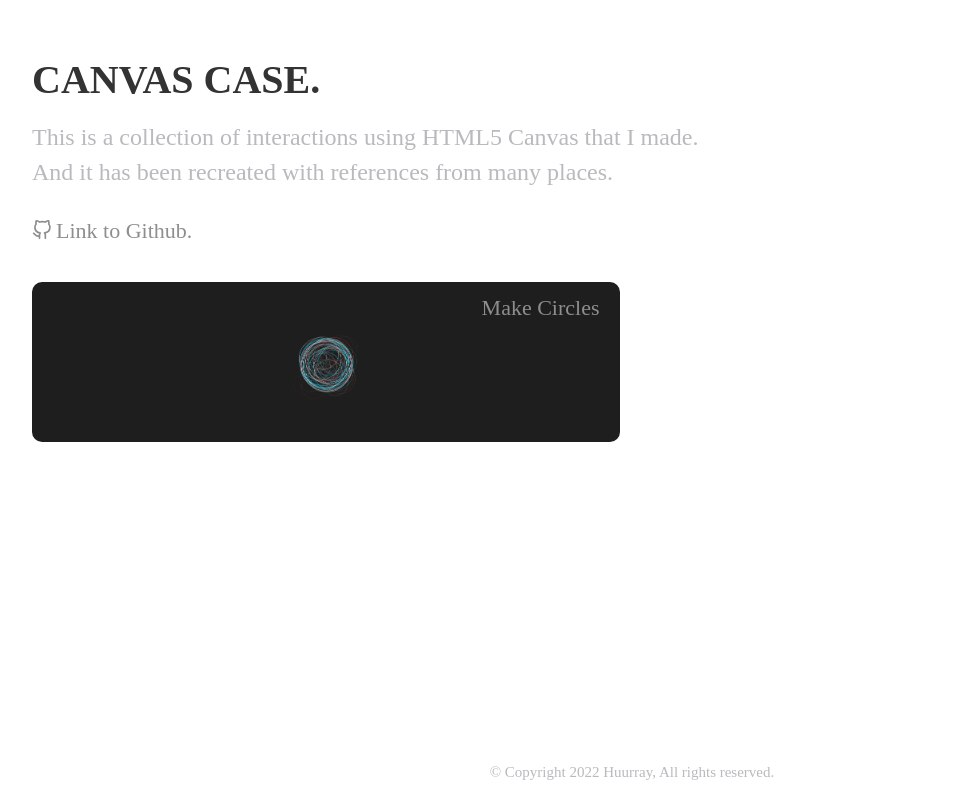
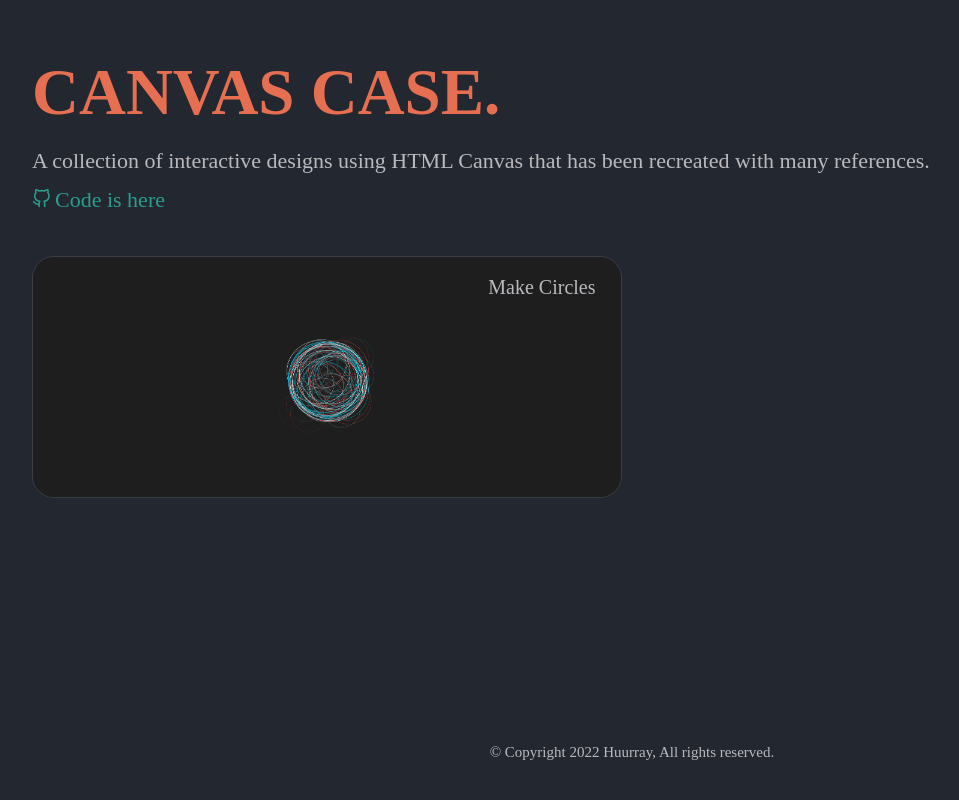
Before and after one commit to huurray/canvas-case, a React (Create React App) app: page / in a window 1280 px wide. Shown: the whole page, without its empty margins (8-967 px from the left). Built offline with nearby package versions, Linux system fonts and the light colour scheme.

Commit message:
style: 컬러 theme 변경

```diff
--- /dev/null
+++ b/src/pages/Main/Copyright.tsx
@@ -0,0 +1,14 @@
+import styled from "@emotion/styled";
+
+function Copyright({ style }) {
+  return <Container style={style}>© Copyright 2022 Huurray, All rights reserved.</Container>;
+}
+
+export default Copyright;
+
+const Container = styled.div`
+  width: 100%;
+  font-size: 1.5rem;
+  color: ${({ theme }) => theme.colors.grey500};
+  text-align: center;
+`;
--- a/src/pages/Main/Header.tsx
+++ /dev/null
@@ -1,59 +0,0 @@
-import styled from "@emotion/styled";
-// styles
-import { GitHub } from "react-feather";
-
-function Header() {
-  return (
-    <Container>
-      <Title>CANVAS CASE.</Title>
-      <Description>
-        This is a collection of interactions using HTML5 Canvas that I made.
-        <br />
-        And it has been recreated with references from many places.
-      </Description>
-      <GithubDescription href="https://github.com/huurray/canvas-case">
-        <GitHub />
-        <p>Link to Github.</p>
-      </GithubDescription>
-    </Container>
-  );
-}
-
-export default Header;
-
-const Container = styled.div`
-  padding: 6rem 4rem 4rem 4rem;
-`;
-const Title = styled.h1`
-  font-size: 4rem;
-  color: ${({ theme }) => theme.colors.grey700};
-  font-weight: 800;
-  margin-bottom: 2rem;
-`;
-const Description = styled.p`
-  font-size: 2.4rem;
-  color: ${({ theme }) => theme.colors.grey500};
-  line-height: 1.46;
-  margin-bottom: 3rem;
-`;
-const GithubDescription = styled.a`
-  font-size: 2.2rem;
-  font-weight: 500;
-  color: ${({ theme }) => theme.colors.grey600};
-  display: flex;
-  align-items: center;
-  cursor: pointer;
-
-  &:hover {
-    p {
-      text-decoration: underline;
-    }
-  }
-
-  svg {
-    width: 2rem;
-    height: 2rem;
-    margin-right: 0.4rem;
-    margin-top: -0.3rem;
-  }
-`;
--- /dev/null
+++ b/src/pages/Main/Intro.tsx
@@ -0,0 +1,48 @@
+import styled from "@emotion/styled";
+import { animated } from "@react-spring/web";
+// components
+import Copyright from "./Copyright";
+
+function Intro({ transition }) {
+  return (
+    <Container>
+      <div className="content">
+        {transition(({ innerHeight, ...rest }, item) => (
+          <animated.div className="item" style={rest}>
+            <animated.div style={{ overflow: "hidden", height: innerHeight }}>{item}</animated.div>
+          </animated.div>
+        ))}
+      </div>
+      <Copyright style={{ position: "absolute", bottom: "2rem" }} />
+    </Container>
+  );
+}
+
+export default Intro;
+
+const Container = styled.div`
+  width: 100%;
+  height: 100%;
+  display: flex;
+  align-items: center;
+  justify-content: center;
+  position: relative;
+
+  .content {
+    width: 37.5rem;
+  }
+
+  .item {
+    overflow: hidden;
+    width: 100%;
+    color: black;
+    display: flex;
+    justify-content: flex-start;
+    align-items: center;
+    font-size: 6rem;
+    font-weight: 800;
+    text-transform: uppercase;
+    will-change: transform, opacity, height;
+    white-space: nowrap;
+  }
+`;
--- /dev/null
+++ b/src/pages/Main/List/Header.tsx
@@ -0,0 +1,95 @@
+import { useEffect, useState } from "react";
+import styled from "@emotion/styled";
+import { useTransition, animated } from "@react-spring/web";
+// styles
+import { GitHub } from "react-feather";
+
+function Header() {
+  const [open, setOpen] = useState(false);
+
+  const transitionA = useTransition(open, {
+    from: { opacity: 0, transform: "translateY(10px)" },
+    enter: { opacity: 1, transform: "translateY(0)" },
+    delay: 400,
+  });
+
+  const transitionB = useTransition(open, {
+    from: { opacity: 0, transform: "translateY(10px)" },
+    enter: { opacity: 1, transform: "translateY(0)" },
+    delay: 600,
+  });
+
+  const transitionC = useTransition(open, {
+    from: { opacity: 0, transform: "translateY(10px)" },
+    enter: { opacity: 1, transform: "translateY(0)" },
+    delay: 800,
+  });
+
+  useEffect(() => {
+    setOpen(true);
+  }, []);
+
+  return (
+    <Container>
+      {transitionA((style) => (
+        <animated.div style={style}>
+          <Title>CANVAS CASE.</Title>
+        </animated.div>
+      ))}
+      {transitionB((style) => (
+        <animated.div style={style}>
+          <Description>
+            A collection of interactive designs using HTML Canvas that has been recreated with many
+            references.
+          </Description>
+        </animated.div>
+      ))}
+      {transitionC((style) => (
+        <animated.div style={style}>
+          <GithubDescription href="https://github.com/huurray/canvas-case">
+            <GitHub />
+            <p>Code is here</p>
+          </GithubDescription>
+        </animated.div>
+      ))}
+    </Container>
+  );
+}
+
+export default Header;
+
+const Container = styled.div`
+  padding: 6rem 4rem 4.5rem 4rem;
+`;
+const Title = styled.h1`
+  font-size: 6.5rem;
+  color: ${({ theme }) => theme.colors.orange};
+  font-weight: 800;
+  margin-bottom: 2rem;
+`;
+const Description = styled.p`
+  font-size: 2.2rem;
+  color: ${({ theme }) => theme.colors.grey500};
+  line-height: 1.46;
+  margin-bottom: 1.2rem;
+`;
+const GithubDescription = styled.a`
+  font-size: 2.2rem;
+  color: ${({ theme }) => theme.colors.green};
+  display: flex;
+  align-items: center;
+  cursor: pointer;
+
+  svg {
+    width: 1.9rem;
+    height: 1.9rem;
+    margin-right: 0.4rem;
+    margin-top: -0.3rem;
+  }
+
+  &:hover {
+    p {
+      text-decoration: underline;
+    }
+  }
+`;
--- /dev/null
+++ b/src/pages/Main/List/index.tsx
@@ -0,0 +1,81 @@
+import styled from "@emotion/styled";
+import { useNavigate } from "react-router-dom";
+import { animated } from "@react-spring/web";
+// components
+import Header from "./Header";
+import Copyright from "../Copyright";
+// styles
+import { shake } from "styles/anim";
+
+function List({ transition }) {
+  const navigate = useNavigate();
+
+  return (
+    <Container>
+      <Header />
+      <ListBox>
+        {transition((style, item) => (
+          <animated.div className="item" style={{ ...style }} onClick={() => navigate(item.url)}>
+            <div className="name">{item.name}</div>
+            <img src={item.backgroundImage} alt="이미지" />
+          </animated.div>
+        ))}
+      </ListBox>
+      <Copyright style={{ marginBottom: "4rem" }} />
+    </Container>
+  );
+}
+
+export default List;
+
+const Container = styled.div`
+  display: flex;
+  flex-direction: column;
+  width: 100%;
+  height: 100%;
+  overflow-y: scroll;
+`;
+const ListBox = styled.div`
+  display: grid;
+  grid-template-columns: repeat(2, 1fr);
+  grid-gap: 2.5rem;
+  padding: 0 4rem 4rem 4rem;
+  margin-bottom: auto;
+
+  img {
+    position: absolute;
+    top: 0;
+    bottom: 0;
+    left: 0;
+    right: 0;
+    width: 100%;
+    height: 100%;
+    object-fit: cover;
+    z-index: -1;
+  }
+
+  .item {
+    width: 100%;
+    height: 30vh;
+    border-radius: 2.2rem;
+    will-change: transform, opacity;
+    cursor: pointer;
+    transition: 0.15s transform;
+    overflow: hidden;
+    border: 1px solid rgba(255, 255, 255, 0.1);
+
+    .name {
+      margin: 2rem 2.5rem;
+      font-size: 2rem;
+      text-align: right;
+      color: ${({ theme }) => theme.colors.grey500};
+    }
+
+    &:hover {
+      animation: ${shake} 0.6s cubic-bezier(0.36, 0.07, 0.19, 0.97);
+      animation-iteration-count: infinite;
+      transform: translate3d(0, 0, 0);
+      perspective: 1000px;
+    }
+  }
+`;
--- a/src/pages/Main/index.tsx
+++ b/src/pages/Main/index.tsx
@@ -1,56 +1,44 @@
-import { useEffect, useRef, useState } from "react";
+import { useEffect, useState } from "react";
 import styled from "@emotion/styled";
-import { useNavigate } from "react-router-dom";
-import { useTransition, useChain, animated, useSpringRef } from "@react-spring/web";
+import { useTransition, useChain, useSpringRef } from "@react-spring/web";
+// data
+import { data } from "./List/data";
 // redux
 import useAuthRedux from "stores/auth/useAuthRedux";
 // components
-import Header from "./Header";
-import { data } from "./data";
+import Intro from "./Intro";
+import List from "./List";
 
 function Main() {
   const letterHeight = window.innerWidth > 750 ? 70 : 40;
 
-  const navigate = useNavigate();
   const { state: authState, setInit } = useAuthRedux();
+  const [open, setOpen] = useState(authState.initialized);
+  const [items, setItems] = useState<string[]>([]);
 
-  const ref = useRef<ReturnType<typeof setTimeout>[]>([]);
-  const [items, setItems] = useState<string[]>([]);
-  const [open, setOpen] = useState(authState.initialized);
-
-  const transApi = useSpringRef();
-  const transitions = useTransition(items, {
-    ref: transApi,
+  // intro animation
+  const introTransApi = useSpringRef();
+  const introTransition = useTransition(items, {
+    ref: introTransApi,
     from: {
       opacity: 0,
       height: 0,
       innerHeight: 0,
       transform: "perspective(600px) rotateY(0deg)",
-      color: "#333333",
+      color: "#f8f8f8",
     },
     enter: [
       { opacity: 1, height: letterHeight, innerHeight: letterHeight },
-      { transform: "perspective(600px) rotateY(60deg)", color: "#f26522" },
+      { transform: "perspective(600px) rotateY(60deg)", color: "#e76f51" },
       { transform: "perspective(600px) rotateY(0deg)" },
     ],
-    leave: [{ color: "#8e8e8e" }, { innerHeight: 0 }, { opacity: 0, height: 0 }],
-    update: [{ color: "#f26522" }],
+    leave: [{ color: "#dddddd" }, { innerHeight: 0 }, { opacity: 0, height: 0 }],
+    update: [{ color: "#e76f51" }],
   });
 
-  const transNextApi = useSpringRef();
-  const transition = useTransition(open ? data : [], {
-    ref: transNextApi,
-    trail: 400 / data.length,
-    from: { opacity: 0, scale: 0 },
-    enter: { opacity: 1, scale: 1 },
-    leave: { opacity: 0, scale: 0 },
-  });
-
-  useChain(open ? [transApi, transNextApi] : [transNextApi, transApi], [0, open ? 0.1 : 0.6]);
-
   useEffect(() => {
-    ref.current.push(setTimeout(() => setItems(["Canvas", "Case", "By Huurray."]), 0));
-    ref.current.push(setTimeout(() => setItems(["Canvas", "Case"]), 1500));
+    setItems(["Canvas", "Case", "By Huurray."]);
+    setTimeout(() => setItems(["Canvas", "Case"]), 1500);
     setTimeout(() => {
       setOpen(true);
       setInit();
@@ -58,38 +46,25 @@ function Main() {
     // eslint-disable-next-line
   }, []);
 
+  // list animation
+  const listTransApi = useSpringRef();
+  const listTransition = useTransition(open ? data : [], {
+    ref: listTransApi,
+    trail: 400 / data.length,
+    from: { opacity: 0, scale: 0 },
+    enter: { opacity: 1, scale: 1 },
+    leave: { opacity: 0, scale: 0 },
+  });
+
+  // chaining animation
+  useChain(open ? [introTransApi, listTransApi] : [listTransApi, introTransApi], [
+    0,
+    open ? 0.1 : 0.6,
+  ]);
+
   return (
     <Container>
-      {open ? (
-        <>
-          <Header />
-          <ListBox>
-            {transition((style, item) => (
-              <animated.div
-                className="item"
-                style={{ ...style, height: window.innerHeight * 0.2 }}
-                onClick={() => navigate(item.url)}
-              >
-                <div className="name">{item.name}</div>
-                <img src={item.backgroundImage} alt="이미지" />
-              </animated.div>
-            ))}
-          </ListBox>
-        </>
-      ) : (
-        <LetterBox>
-          <div className="content">
-            {transitions(({ innerHeight, ...rest }, item) => (
-              <animated.div className="item" style={rest}>
-                <animated.div style={{ overflow: "hidden", height: innerHeight }}>
-                  {item}
-                </animated.div>
-              </animated.div>
-            ))}
-          </div>
-        </LetterBox>
-      )}
-      <CopyWright>© Copyright 2022 Huurray, All rights reserved.</CopyWright>
+      {open ? <List transition={listTransition} /> : <Intro transition={introTransition} />}
     </Container>
   );
 }
@@ -99,73 +74,5 @@ export default Main;
 const Container = styled.div`
   width: 100%;
   height: 100%;
+  background-color: ${({ theme }) => theme.colors.indigo};
 `;
-const LetterBox = styled.div`
-  width: 100%;
-  height: 100%;
-  display: flex;
-  align-items: center;
-  justify-content: center;
-
-  .content {
-    width: 37.5rem;
-  }
-
-  .item {
-    overflow: hidden;
-    width: 100%;
-    color: black;
-    display: flex;
-    justify-content: flex-start;
-    align-items: center;
-    font-size: 6rem;
-    font-weight: 800;
-    text-transform: uppercase;
-    will-change: transform, opacity, height;
-    white-space: nowrap;
-  }
-`;
-const ListBox = styled.div`
-  display: grid;
-  grid-template-columns: repeat(2, 1fr);
-  grid-gap: 2.5rem;
-  padding: 0 4rem 4rem 4rem;
-  img {
-    position: absolute;
-    top: 0;
-    bottom: 0;
-    left: 0;
-    right: 0;
-    width: 100%;
-    height: 100%;
-    object-fit: cover;
-    z-index: -1;
-  }
-  .item {
-    width: 100%;
-    height: 100%;
-    border-radius: 1rem;
-    will-change: transform, opacity;
-    cursor: pointer;
-    transition: 0.15s transform;
-    overflow: hidden;
-
-    &:hover {
-      transform: scale(1.03) !important;
-    }
-    .name {
-      margin: 1.5rem 2rem;
-      font-size: 2.2rem;
-      text-align: right;
-      color: ${({ theme }) => theme.colors.grey600};
-    }
-  }
-`;
-const CopyWright = styled.div`
-  width: 100%;
-  position: absolute;
-  bottom: 2rem;
-  font-size: 1.5rem;
-  color: ${({ theme }) => theme.colors.grey500};
-  text-align: center;
-`;
--- /dev/null
+++ b/src/styles/anim.ts
@@ -0,0 +1,16 @@
+import { keyframes } from "@emotion/react";
+
+export const shake = keyframes`
+  10%, 90% {
+    transform: translate3d(-2px, 0, -1px);
+  }
+  20%, 80% {
+    transform: translate3d(2px, 0, 1px);
+  }
+  30%, 50%, 70% {
+    transform: translate3d(-2px, 0, 1px);
+  }
+  40%, 60% {
+    transform: translate3d(2px, 0, 1px);
+  }
+`;
--- a/src/styles/emotion.d.ts
+++ b/src/styles/emotion.d.ts
@@ -17,6 +17,7 @@ declare module "@emotion/react" {
       gold: string;
       silver: string;
       bronze: string;
+      indigo: string;
       grey100: string;
       grey200: string;
       grey300: string;
```
Also changed, not shown: src/styles/reset.ts (+16 -0 lines), src/styles/theme.ts (+4 -3 lines), src/pages/Main/List/data.ts (renamed from src/pages/Main/data.ts).
